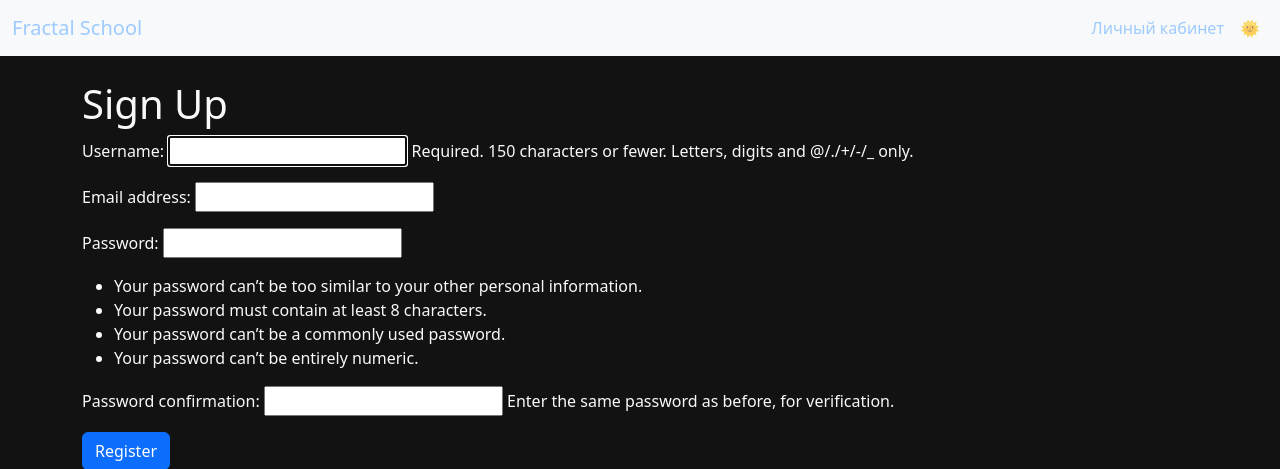
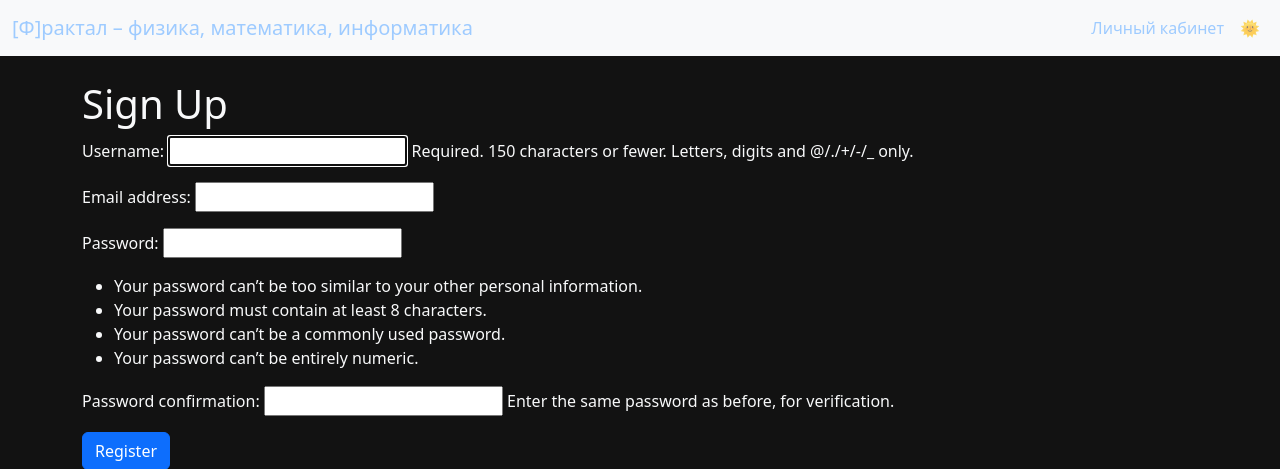
Before and after one commit to EPMAKOBB/django-site, a Django app: page /accounts/signup/ in a window 1280 px wide. Shown: the top 469 px of the page. Run offline with Django 5.2, Linux system fonts and the light colour scheme; some libraries are stand-ins or nearby versions.

Commit message:
feat: update navbar brand text

```diff
--- a/templates/base.html
+++ b/templates/base.html
@@ -12,7 +12,7 @@
 <header>
     <nav class="navbar navbar-expand-lg navbar-light bg-light">
         <div class="container-fluid">
-            <a class="navbar-brand" href="{% url 'home' %}">Fractal School</a>
+            <a class="navbar-brand" href="{% url 'home' %}">[Ф]рактал – физика, математика, информатика</a>
             <button class="navbar-toggler" type="button" data-bs-toggle="collapse" data-bs-target="#navbarNav" aria-controls="navbarNav" aria-expanded="false" aria-label="Toggle navigation">
                 <span class="navbar-toggler-icon"></span>
             </button>
```
